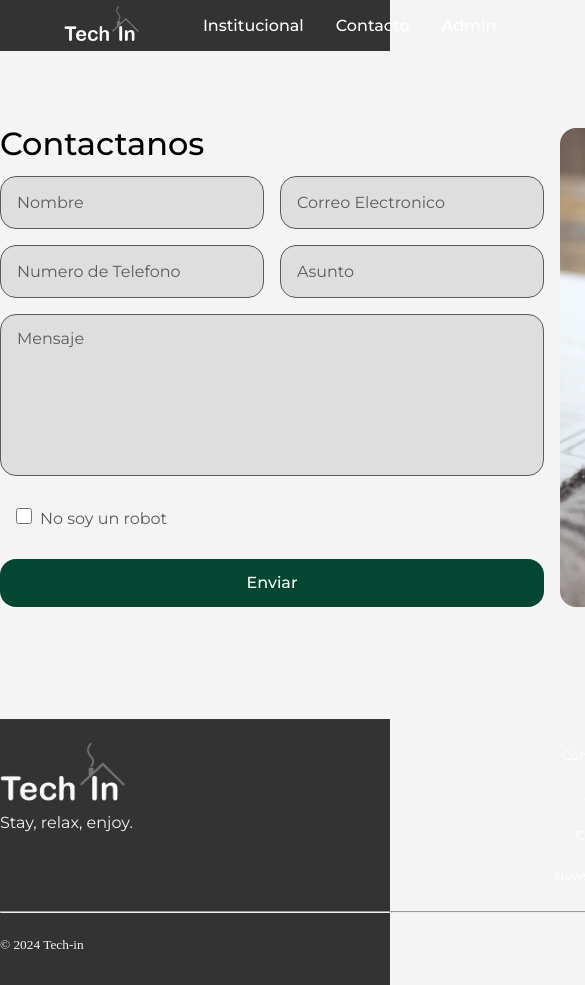
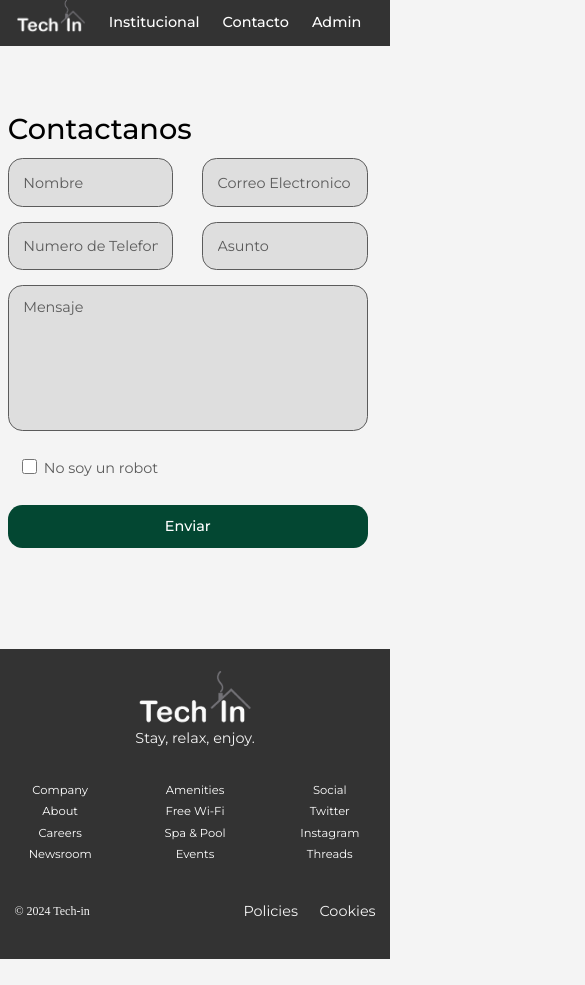
Before and after one commit to fbarsi/idwTPI, a React (Vite) app: page /contacto in a window 390 px wide. Shown: the top 985 px of the page, 585 px wide, since content can reach past the window. After the commit the page ends 959 px from the top, so only its background shows below. Built offline with nearby package versions, Linux system fonts and the light colour scheme.

Commit message:
diseño responsive

```diff
--- a/src/App.css
+++ b/src/App.css
@@ -1,11 +1,11 @@
 main {
+  margin: 0 auto;
+  max-width: 63em;
+}
+
+.contenedor {
   padding-top: 8em;
   padding-bottom: 7em;
-  width: 59em;
-  margin: 0 auto;
-  display: flex;
-  flex-direction: column;
-  gap: 6.5em;
 }
 
 footer {
--- a/src/App.jsx
+++ b/src/App.jsx
@@ -16,12 +16,14 @@ const App = () => {
           <Navbar />
         </header>
         <main>
+          <div className="contenedor">
             <Routes>
               <Route path="/" element={<Home />} />
               <Route path="/institucional" element={<About />} />
               <Route path="/contacto" element={<Contact />} />
               <Route path="/admin" element={<Admin />} />
             </Routes>
+          </div>
         </main>
         <footer>
           <Footer />
--- a/src/components/Footer.jsx
+++ b/src/components/Footer.jsx
@@ -5,7 +5,7 @@ const Footer = () => {
         <>
         <div className="footer">
         <section className="footer-container">
-            <div>
+            <div className="logo-container">
                 <img className="footer-logo" src="/img/logo.png" alt="a" />
                 <p>Stay, relax, enjoy.</p>
             </div>
@@ -31,9 +31,7 @@ const Footer = () => {
             </div>
         </section>
 
-        <hr className=""/>
-
-        <section className="footer-container">
+        <section className="footer-copyright">
             <small>&copy; 2024 Tech-in</small>
             <div className="footer-flex">
                 <p>Policies</p>
--- a/src/css/About.css
+++ b/src/css/About.css
@@ -9,6 +9,7 @@
 .about-container p{
     max-width: 60ch;
     font-size: 1.25em;
+    margin: 0 2em;
 }
 
 .imagen-ab {
--- a/src/css/Card.css
+++ b/src/css/Card.css
@@ -1,10 +1,16 @@
 .card {
-    width: 14em;
+    width: 100%;
     display: flex;
     flex-direction: column;
     border: 1px solid #bababa;
     border-radius: 0.75em;
     overflow: hidden;
+    transition: all 400ms ease;
+}
+
+.card:hover {
+    box-shadow: 5px 5px 10px rgba(0, 0, 0, 0.431);
+    transform: translateY(-2%);
 }
 
 .card img {
--- a/src/css/Contact.css
+++ b/src/css/Contact.css
@@ -9,6 +9,10 @@
 .contact-text-area,
 .button-form{
     width: 34em;
+}
+
+.button-form:hover {
+    background-color: #002c1e;
 }
 
 .contact-text-area{
@@ -25,3 +29,25 @@
     object-fit: cover;
     border-radius: 1em;
 }
+
+@media (max-width: 768px) {
+
+    .img-form {
+        display: none;
+    }
+
+    .contact-form,
+    .contact-text-area,
+    .button-form {
+        width: 25em;
+}
+
+.contact-layout{
+    justify-content: center;
+}
+
+.contact-form .contact-input {
+    width: 11.5em;
+}
+
+}
--- a/src/css/Footer.css
+++ b/src/css/Footer.css
@@ -1,5 +1,5 @@
 .footer {
-    width: 59em;
+    max-width: 59em;
     margin: 0 auto;
     display: flex;
     flex-direction: column;
@@ -10,6 +10,13 @@
 .footer-container {
     display: flex;
     justify-content: space-between;
+}
+
+.footer-copyright {
+    display: flex;
+    justify-content: space-between;
+    align-items: center;
+    margin: 1em 1em;
 }
 
 .footer-logo {
@@ -44,3 +51,27 @@
     display: flex;
     gap: 1.5em;
 }
+
+@media ( max-width: 768px ) {
+
+    .footer-container {
+      flex-direction: column;
+    }
+
+    .logo-container {
+        display: flex;
+        flex-direction: column;
+        align-items: center;
+    }
+
+    .footer-links ul{
+        text-align: center;
+        margin-top: 2em;
+        gap: 0;
+    }
+
+    .footer-links {
+        justify-content: space-evenly;
+    }
+
+  }
--- a/src/css/Home.css
+++ b/src/css/Home.css
@@ -1,6 +1,7 @@
 .layout {
     width: 100%;
     display: flex;
+    justify-content: center;
     gap: 6em;
 }
 
@@ -29,6 +30,14 @@
     margin-top: 2em;
 }
 
+.button-primary:hover {
+    background-color: #002c1e;
+}
+
+.form-title-container {
+    margin-top: 3em;
+}
+
 .form-control {
     width: 24em;
 }
@@ -39,6 +48,10 @@
 
 .button-secondary {
     width: 9em;
+}
+
+.button-secondary:hover {
+    background-color: #002c1e;
 }
 
 .checkbox-label {
@@ -99,9 +112,24 @@
     margin-bottom: 1em;
 }
 
+.container {
+    padding-top: 4em;
+    margin: 0 2em;
+    display: flex;
+    flex-direction: column;
+}
+
 .card-list {
     width: 100%;
-    display: flex;
+    display: grid;
     gap: 1em;
-    flex-wrap: wrap;
+    grid-template-columns: repeat(auto-fill, minmax(14em, 1fr));
 }
+
+
+@media (max-width: 970px) {
+
+    .layout-grid {
+        display: none;
+    }
+}
--- a/src/css/Navbar.css
+++ b/src/css/Navbar.css
@@ -2,7 +2,7 @@ nav {
     z-index: 10;
     background-color: var(--dark);
     height: 3.2em;
-    padding: 0 0.8em;
+    padding: 0 1.2em;
     display: flex;
     justify-content: space-between;
     position: fixed;
@@ -11,7 +11,7 @@ nav {
 
 nav ul {
     display: flex;
-    gap: 0.4em;
+    justify-content: flex-end;
 }
 
 nav ul li{
@@ -30,7 +30,7 @@ nav ul li a {
 }
 
 .logo-techin {
-    padding: 0.4em 3.2em;
+    /* padding: 0.4em 3.2em; */
     line-height: 0;
 }
 
--- a/src/index.css
+++ b/src/index.css
@@ -156,3 +156,9 @@ form {
     font-size: 1rem;
   }
 }
+
+@media (max-width: 480px) {
+  body {
+    font-size: 0.9rem;
+  }
+}
--- a/src/pages/Home.jsx
+++ b/src/pages/Home.jsx
@@ -13,7 +13,7 @@ const Home = () => {
                         <h3 className="subtitle">Confort que te acompaña en cada viaje</h3>
                         <button className="button-primary">Descubre más</button>
                     </div>
-                    <div>
+                    <div className="form-title-container">
                         <h3 className="form-title">Encuentra tu lugar ideal</h3>
                         <form className="form">
                             <input type="text" className="form-control" placeholder="Selecciona destino" aria-label="Selecciona destino" />
@@ -31,8 +31,7 @@ const Home = () => {
                     <img className="img-4" src="/img/26517c.webp" alt="a" />
                 </section>
             </div>
-
-            <div>
+            <div className="container">
                 <h3 className="card-list-title">Mejores calificados del mes</h3>
                 <div className="card-list">
                     <Card
@@ -67,7 +66,7 @@ const Home = () => {
                 </div>
             </div>
 
-            <div>
+            <div className="container">
                 <h3 className="card-list-title">Ofertas exclusivas</h3>
                 <div className="card-list">
                     <Card
```
Also changed, not shown: src/pages/Admin.jsx (line endings or trailing spaces). Lines whose indentation alone changed are shown as unchanged.
